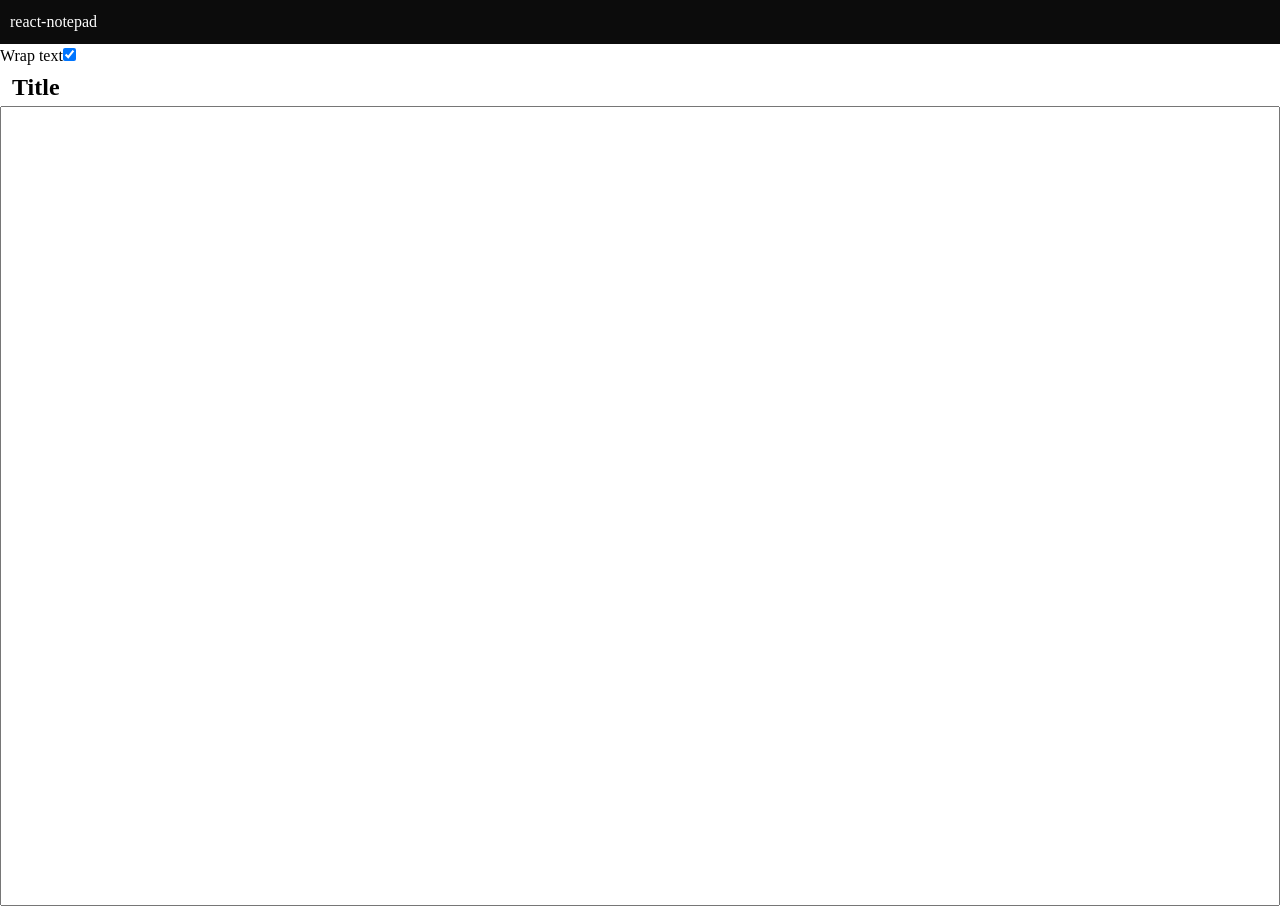
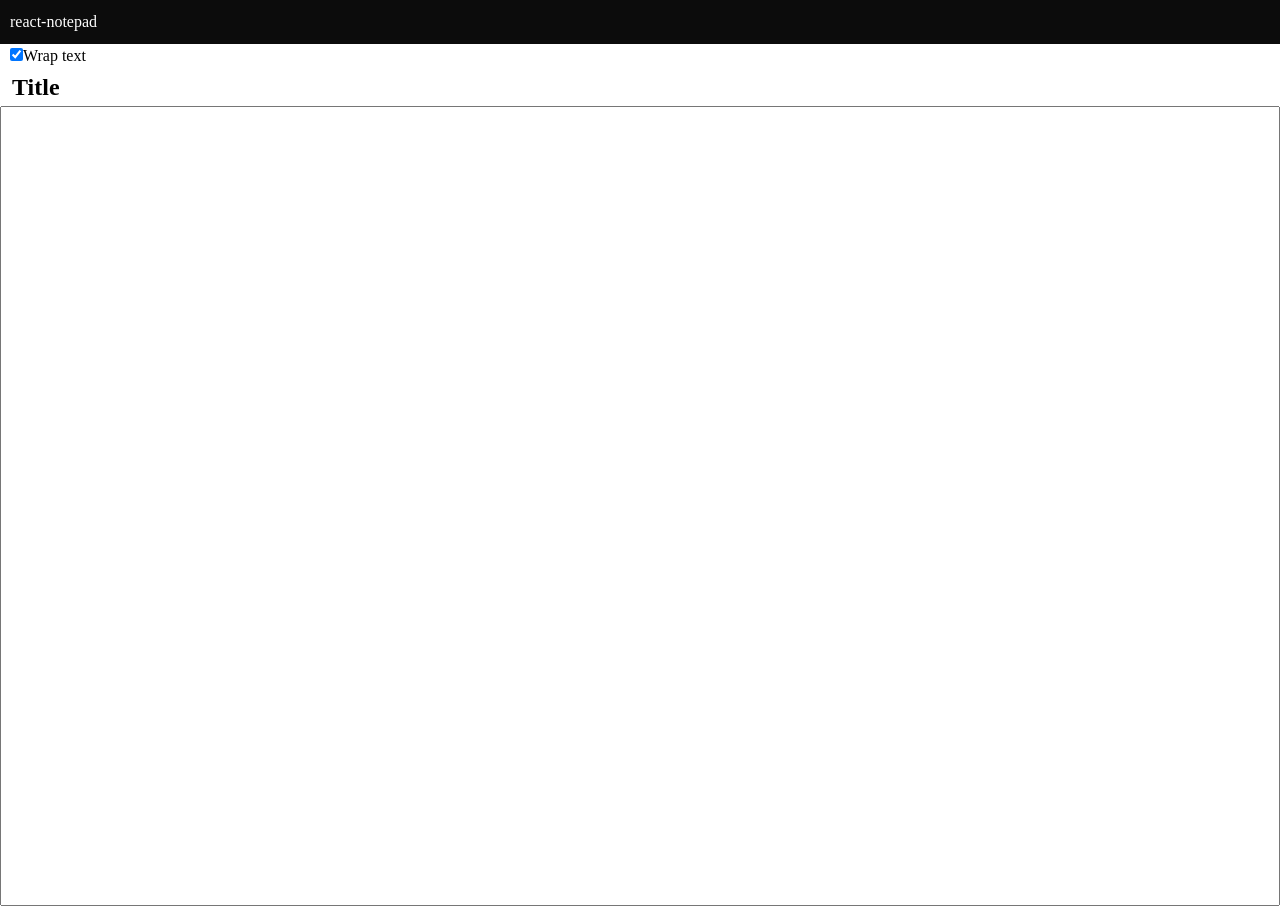
Before and after one commit to jackalope-code/react-notepad, a React (Vite) app: page / in a window 1280 px wide. Built offline with nearby package versions, Linux system fonts and the light colour scheme.

Commit message:
Slight UI adjustments

```diff
--- a/src/App.tsx
+++ b/src/App.tsx
@@ -46,8 +46,8 @@ function App() {
           <span>react-notepad</span>
       </NavBar>
       <div className="toolbar">
+        <input type="checkbox" name="input-wrap-text" checked={optionsObj?.text.notepadWrap} onChange={(e) => handleOptionChanged("options.text.notepadWrap", e)}/>
         <label htmlFor="input-wrap-text">Wrap text</label>
-        <input type="checkbox" name="input-wrap-text" checked={optionsObj?.text.notepadWrap} onChange={(e) => handleOptionChanged("options.text.notepadWrap", e)}/>
       </div>
       <TitleInput className="title" type="text" onChange={(e) => setTitle(e.currentTarget.value)} value={title} />
         {/* TODO Add a check on JSON parsing */}
--- a/src/styling.css
+++ b/src/styling.css
@@ -16,3 +16,7 @@ textarea {
 ::-webkit-selection {
   background: yellow;
 }
+
+.toolbar {
+    padding-left: 10px;
+}
```
